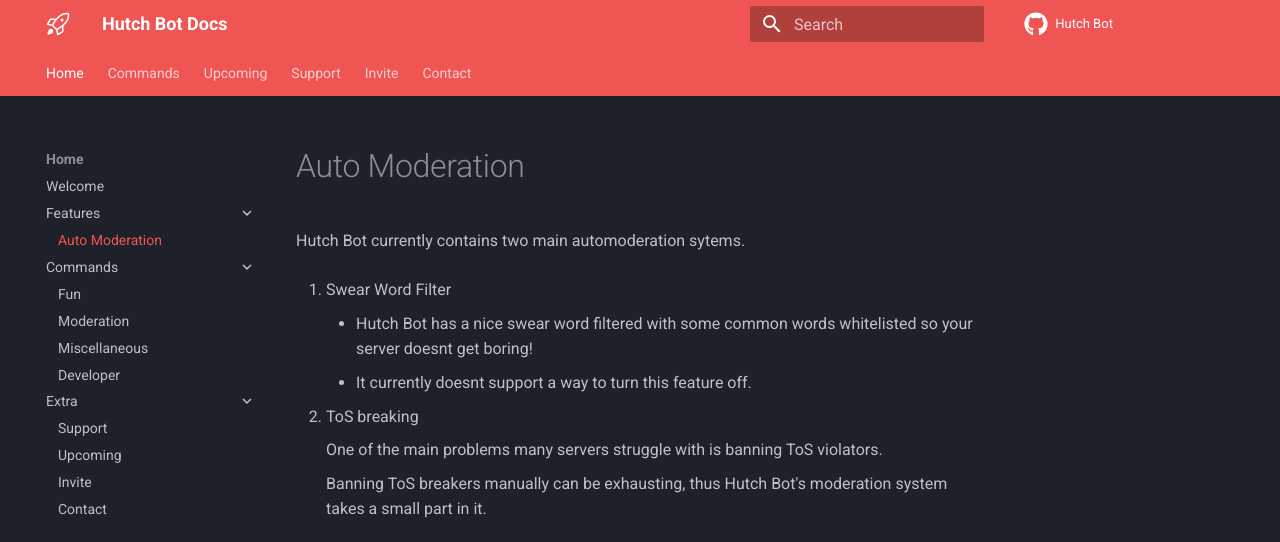
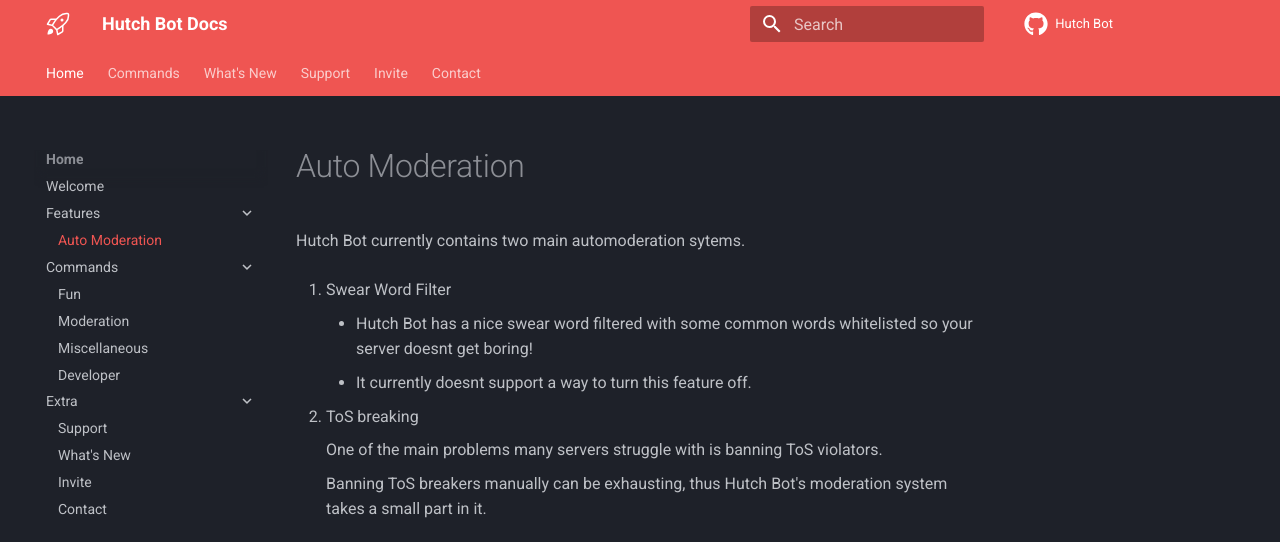
Before and after one commit to MarzaElise/Hutch-Bot-Docs, an MkDocs documentation site: the page built from docs/features/auto-mod.md, in a window 1280 px wide. Shown: the top 542 px of the page. Built offline with MkDocs 1.6.1 and Material for MkDocs 9.7.7, drawn with Linux system fonts in a browser that asks for light colours; comment, search, counter and statistics services are not loaded.

Commit message:
Update mkdocs.yml to reflect file name changes [early]

```diff
--- a/mkdocs.yml
+++ b/mkdocs.yml
@@ -50,7 +50,7 @@
             - Developer: commands/dev.md
         - Extra:
             - Support: redirects/support.md
-            - Upcoming: upcoming/index.md
+            - What's New: whats-new/index.md
             - Invite: redirects/invite.md
             - Contact: redirects/contact.md
     - Commands:
@@ -58,8 +58,8 @@
         - Moderation: commands/moderation.md
         - Miscellaneous: commands/misc.md
         - Developer: commands/dev.md
-    - Upcoming:
-        - upcoming/index.md
+    - What's New:
+        - whats-new/index.md
     - Support:
         - redirects/support.md
     - Invite:
```
